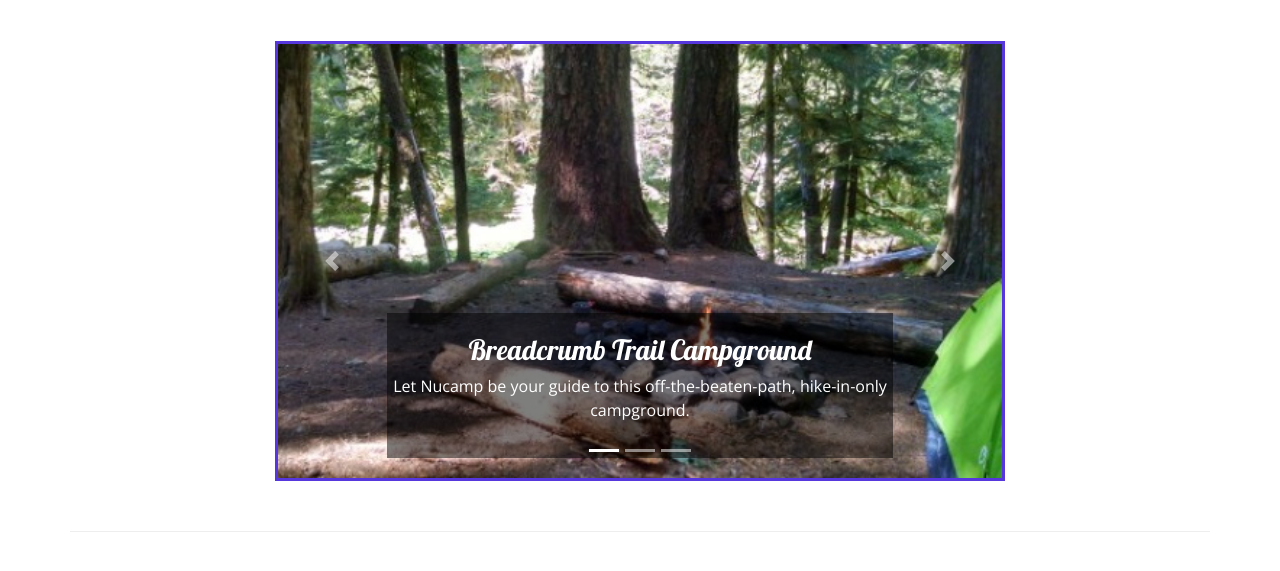
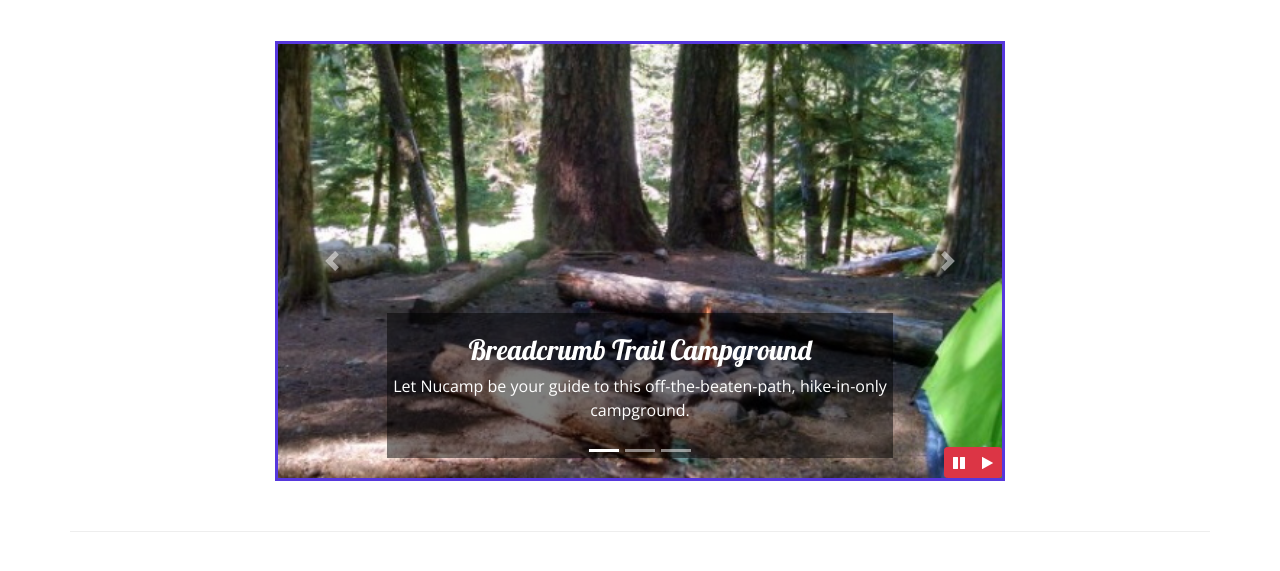
Before and after one commit to nikkiefranklin/git-test, a website: page index.html in a window 1280 px wide. Shown: the part 229-800 px from the top of the page. Drawn offline with nearby package versions, Linux system fonts and the light colour scheme.

Commit message:
Bootstrap and jQuert Part 1

```diff
--- a/css/styles.css
+++ b/css/styles.css
@@ -52,3 +52,10 @@ header h2 {
 .carousel {
     border: solid #5637DD;
 }
+
+#carouselButton {
+    position: absolute;
+    right: 0;
+    bottom: 0;
+    z-index: 100;
+}
--- a/index.html
+++ b/index.html
@@ -210,6 +210,14 @@
             <span class="carousel-control-next-icon"></span>
             <span class="sr-only">Next</span>
           </a>
+          <div class="btn-group" id="carouselButton">
+            <button class="btn btn-danger btn-sm" id="carouselPause">
+              <i class="fa fa-pause"></i>
+            </button>
+            <button class="btn btn-danger btn-sm" id="carouselPlay">
+              <i class="fa fa-play"></i>
+            </button>
+          </div>
         </div>
       </div>
     </div>
@@ -338,9 +346,16 @@
   <script src="node_modules/popper.js/dist/umd/popper.min.js"></script>
   <script src="node_modules/bootstrap/dist/js/bootstrap.min.js"></script>
   <script>
-    $(function () {
-      $('[data-toggle="tooltip"]').tooltip()
-    })
+  <script>
+      $(function() {
+        $(".carousel").carousel({ interval: 2000 });
+            $("#carouselPause").click(function(){
+        $(".carousel").carousel("pause");
+            });
+            $("#carouselPlay").click(function(){
+        $(".carousel").carousel("cycle");
+            });
+        });
   </script>
 
 </body>
```
